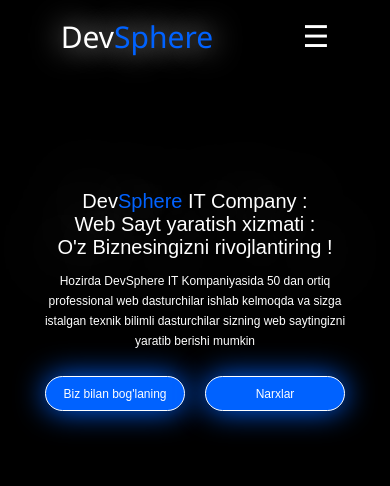
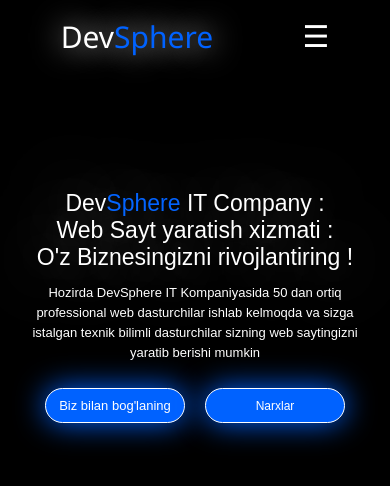
Before and after one commit to JahongirFox/DevSphere-IT-Company, a React (Create React App) app: page / in a window 390 px wide. Shown: the top 486 px of the page. Built offline with nearby package versions, Linux system fonts and the light colour scheme.

Commit message:
DevSphere IT Company

```diff
--- a/src/Components/Home/Home.css
+++ b/src/Components/Home/Home.css
@@ -363,7 +363,7 @@
     }
     .Home-p-text>p{
         color: white;
-        font-size: 20px;
+        font-size: 23px;
         font-family: "Poppins", sans-serif;
         font-weight: 400;
         text-shadow: 0px 0px 70px white;
@@ -371,7 +371,7 @@
     }
     .Home-p-text>p>span{
         color: rgb(0, 98, 255);
-        font-size: 20px;
+        font-size: 23px;
         font-family: "Poppins", sans-serif;
         font-weight: 100;
         text-align: center;
@@ -379,7 +379,7 @@
     .Home-p-text>h4{
         color: white;
         font-weight: 100;
-        font-size: 12px;
+        font-size: 13px;
         line-height: 35px;
         font-family: "Poppins", sans-serif;
         text-align: center;
@@ -391,7 +391,7 @@
     .btn1{
         background-color: rgb(0, 98, 255);
         width: 140px;
-        font-size: 12px;
+        font-size: 13px;
         height: 35px;
         border: 1px solid white;
         border-radius: 30px;
```
